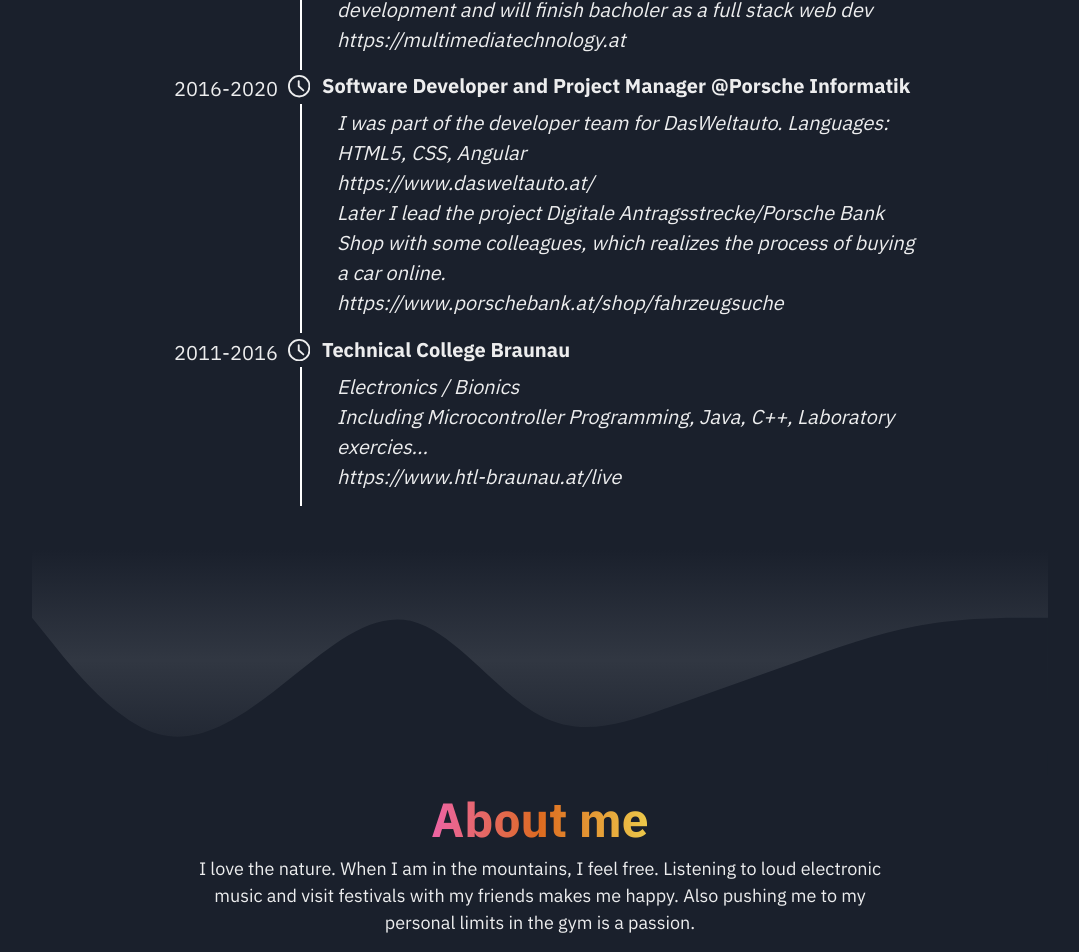
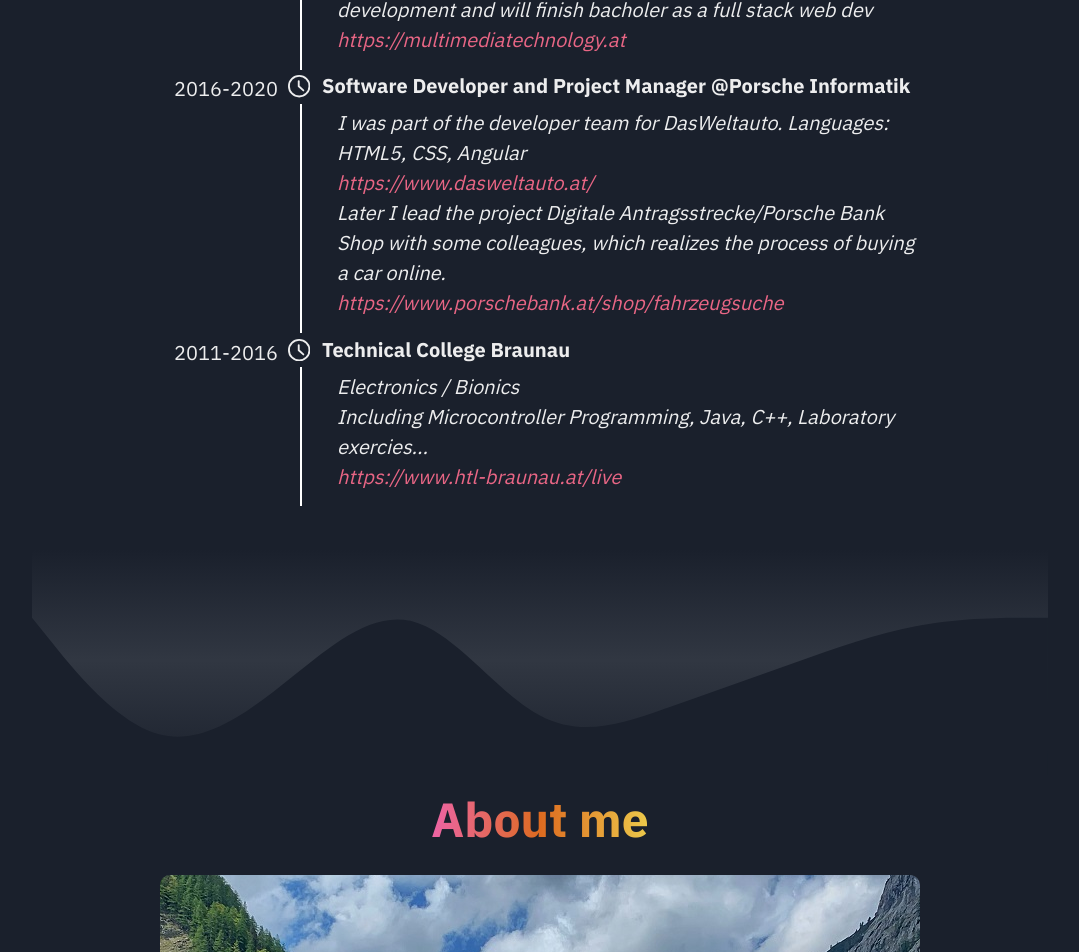
Before and after one commit to kerstin97/portfolio, a Next.js app in the folder portfolio/: page / in a window 1280 px wide. Shown: the part 1840-2792 px from the top of the page, without its empty margins (100-1179 px from the left). Built offline with nearby package versions, Linux system fonts and the light colour scheme.

Commit message:
footer, headingcomponent, stylefix, colored links

```diff
--- /dev/null
+++ b/portfolio/components/SectionHeading.js
@@ -0,0 +1,18 @@
+
+import { Heading, Center } from '@chakra-ui/react';
+
+export default function SectionHeading(props) {
+    return (
+        <Center>
+            <Heading
+                lineHeight={1.5}
+                bgGradient="linear(to-l, yellow.400, orange.500, pink.400)"
+                bgClip="text"
+                size="2xl"
+            >
+                {props.title}
+            </Heading>
+        </Center>
+
+    )
+}
--- a/portfolio/components/aboutme.js
+++ b/portfolio/components/aboutme.js
@@ -1,8 +1,9 @@
 import React, { useEffect, useCallback, useState } from 'react'
 import useEmblaCarousel from 'embla-carousel-react'
 import Autoplay from 'embla-carousel-autoplay'
-import { Image, Heading, Text, Center } from '@chakra-ui/react'
+import { Image, Box } from '@chakra-ui/react'
 import { PrevButton, NextButton } from './EmblaCarouselButtons'
+import SectionHeading from './SectionHeading'
 
 export default function AboutMe() {
     const [emblaRef, embla] = useEmblaCarousel({ loop: false }, [Autoplay()])
@@ -24,30 +25,10 @@ export default function AboutMe() {
       }, [embla, onSelect])
 
     return (
-        <section id="aboutme">
-            <Center>
-                <Heading
-                    lineHeight={1.5}
-                    bgGradient="linear(to-l, yellow.400, orange.500, pink.400)"
-                    bgClip="text"
-                    size="2xl"
-                >
-                    About me
-                </Heading>
-            </Center>
-            <Center>
-                <Text
-                    textAlign="center"
-                    fontSize="lg"
-                    width={["100%","100%","700px","800px"]}
-                    pl={["20px","20px","50px","50px"]}
-                    pr={["20px","20px","50px","50px"]}
-                >
-                    I love the nature. When I am in the mountains, I feel free. Listening to loud electronic music and visit festivals with my friends makes me happy. Also pushing me to my personal limits in the gym is a passion.
-                </Text>
-            </Center>
-
-            <div className="embla" >
+        <Box w="100%">
+            <section id="aboutme">
+                <SectionHeading title="About me" />
+                <div className="embla" >
                     <div className="embla__viewport"  ref={emblaRef}>
                         <div className="embla__container">
                             <div className="embla__slide">
@@ -79,7 +60,9 @@ export default function AboutMe() {
                     <PrevButton onClick={scrollPrev} enabled={prevBtnEnabled} />
                     <NextButton onClick={scrollNext} enabled={nextBtnEnabled} />
                 </div>
-        </section>
+            </section>
+        </Box>
+
 
     )
 }
--- a/portfolio/components/hello.js
+++ b/portfolio/components/hello.js
@@ -1,4 +1,4 @@
-import {  GridItem, Flex, Avatar, Heading, Text } from "@chakra-ui/react"
+import { Flex, Avatar, Heading, Text } from "@chakra-ui/react"
 
 export default function Hello() {
     return (
--- a/portfolio/components/navigation.js
+++ b/portfolio/components/navigation.js
@@ -79,15 +79,17 @@ export default function Navigation(props) {
                 flexDir="column"
                 height="100%"
             >
-                <Link onClick={() => setSelected('#')}  fontSize={[null,"xl","xl","2xl"]} style={router.asPath ==="/#" || router.asPath ==="/" ? style : null}>Hello</Link>
+                <Link
+                  _hover={style}
+                onClick={() => setSelected('#')}  fontSize={[null,"xl","xl","2xl"]} style={router.asPath ==="/#" || router.asPath ==="/" ? style : null}>Hello</Link>
                 <div className="vl"></div>
-                <Link onClick={() => setSelected('#projects')} fontSize={[null,"xl","xl","2xl"]} style={router.asPath ==="/#projects" ? style : null}>Projects</Link>
+                <Link _hover={style}  onClick={() => setSelected('#projects')} fontSize={[null,"xl","xl","2xl"]} style={router.asPath ==="/#projects" ? style : null }>Projects</Link>
                 <div className="vl"></div>
-                <Link onClick={() => setSelected('#timeline')} fontSize={[null,"xl","xl","2xl"]} style={router.asPath ==="/#timeline" ? style : null}>Timeline</Link>
+                <Link _hover={style}  onClick={() => setSelected('#timeline')} fontSize={[null,"xl","xl","2xl"]} style={router.asPath ==="/#timeline" ? style : null}>Timeline</Link>
                 <div className="vl"></div>
-                <Link onClick={() => setSelected('#aboutme')} fontSize={[null,"xl","xl","2xl"]} style={router.asPath ==="/#aboutme" ? style : null}>About Me</Link>
+                <Link _hover={style}  onClick={() => setSelected('#aboutme')} fontSize={[null,"xl","xl","2xl"]} style={router.asPath ==="/#aboutme" ? style : null}>About Me</Link>
                 <div className="vl"></div>
-                <Link onClick={() => setSelected('#hireme')} fontSize={[null,"xl","xl","2xl"]} style={router.asPath ==="/#hireme" ? style : null}>Hire Me</Link>
+                <Link _hover={style} onClick={() => setSelected('#hireme')} fontSize={[null,"xl","xl","2xl"]} style={router.asPath ==="/#hireme" ? style : null}>Hire Me</Link>
             </VStack>
 
             <Flex
--- a/portfolio/components/project.js
+++ b/portfolio/components/project.js
@@ -26,6 +26,7 @@ export default function Project(props) {
 
             <Link
                 href={props.link}
+                color="#E96685"
                 isExternal
             >
                 <Text fontSize="xl">More Details</Text>
--- a/portfolio/components/projects.js
+++ b/portfolio/components/projects.js
@@ -1,19 +1,11 @@
-import { Center, Heading, Flex } from '@chakra-ui/react';
+import { Flex } from '@chakra-ui/react';
 import Project from './project';
+import SectionHeading from './SectionHeading';
 
 export default function Projects() {
     return (
         <section id="projects">
-            <Center>
-                <Heading
-                    lineHeight={1.5}
-                    bgGradient="linear(to-l, yellow.400, orange.500, pink.400)"
-                    bgClip="text"
-                    size="2xl"
-                >
-                    Projects
-                </Heading>
-            </Center>
+            <SectionHeading title="Projects" />
 
              <Flex
                 flexWrap="wrap"
--- a/portfolio/components/timeline.js
+++ b/portfolio/components/timeline.js
@@ -1,18 +1,11 @@
 import {TimeIcon} from '@chakra-ui/icons';
 import {Heading, Center, Text, Link} from '@chakra-ui/react';
+import SectionHeading from './SectionHeading';
+
 export default function Timeline() {
     return (
         <section id="timeline">
-            <Center>
-                <Heading
-                    lineHeight={1.5}
-                    bgGradient="linear(to-l, yellow.400, orange.500, pink.400)"
-                    bgClip="text"
-                    size="2xl"
-                >
-                    Timeline
-                </Heading>
-            </Center>
+            <SectionHeading title="Timeline" />
 
             <div className="center-column">
                 <div className="timeline-container">
@@ -24,7 +17,7 @@ export default function Timeline() {
                                 <div className="timeline-entry-title"><Heading fontSize={["sm","lg","xl","xl"]}>Salzburg University of Applied Sciences</Heading></div>
                                 <div className="timeline-entry-discription"><i>
                                     <Text fontSize={["sm","lg","xl","xl"]}>This Study includes everything about Multimedia and web development and will finish bacholer as a full stack web dev</Text>
-                                    <Link href="https://multimediatechnology.at" target="_blank" rel="noopener noreferrer"><Text fontSize={["sm","lg","xl","xl"]}>https://multimediatechnology.at</Text></Link>
+                                    <Link href="https://multimediatechnology.at" color="#E96685" target="_blank" rel="noopener noreferrer"><Text fontSize={["sm","lg","xl","xl"]}>https://multimediatechnology.at</Text></Link>
                                 </i></div>
                             </div>
                         </div>
@@ -35,9 +28,9 @@ export default function Timeline() {
                                 <div className="timeline-entry-title"><Heading fontSize={["sm","lg","xl","xl"]}>Software Developer and Project Manager @Porsche Informatik</Heading></div>
                                 <div className="timeline-entry-discription"><i>
                                     <Text fontSize={["sm","lg","xl","xl"]}>I was part of the developer team for DasWeltauto. Languages: HTML5, CSS, Angular </Text>
-                                    <Link href="https://www.dasweltauto.at/" target="_blank" rel="noopener noreferrer"><Text fontSize={["sm","lg","xl","xl"]}>https://www.dasweltauto.at/</Text></Link>
+                                    <Link href="https://www.dasweltauto.at/" color="#E96685" target="_blank" rel="noopener noreferrer"><Text fontSize={["sm","lg","xl","xl"]}>https://www.dasweltauto.at/</Text></Link>
                                     <Text fontSize={["sm","lg","xl","xl"]}>Later I lead the project Digitale Antragsstrecke/Porsche Bank Shop with some colleagues, which realizes the process of buying a car online. </Text>
-                                    <Link href="https://www.porschebank.at/shop/fahrzeugsuche" target="_blank" rel="noopener noreferrer"><Text fontSize={["sm","lg","xl","xl"]}>https://www.porschebank.at/shop/fahrzeugsuche</Text></Link>
+                                    <Link href="https://www.porschebank.at/shop/fahrzeugsuche" color="#E96685" target="_blank" rel="noopener noreferrer"><Text fontSize={["sm","lg","xl","xl"]}>https://www.porschebank.at/shop/fahrzeugsuche</Text></Link>
                                 </i></div>
                             </div>
                         </div>
@@ -49,7 +42,7 @@ export default function Timeline() {
                                 <div className="timeline-entry-discription"><i>
                                     <Text fontSize={["sm","lg","xl","xl"]}>Electronics / Bionics </Text>
                                     <Text fontSize={["sm","lg","xl","xl"]}>Including Microcontroller Programming, Java, C++, Laboratory exercies...</Text>
-                                    <Link href="https://www.htl-braunau.at/live" target="_blank" rel="noopener noreferrer"><Text fontSize={["sm","lg","xl","xl"]}>https://www.htl-braunau.at/live</Text></Link>
+                                    <Link href="https://www.htl-braunau.at/live" color="#E96685" target="_blank" rel="noopener noreferrer"><Text fontSize={["sm","lg","xl","xl"]}>https://www.htl-braunau.at/live</Text></Link>
                                 </i></div>
                             </div>
                         </div>
--- a/portfolio/pages/index.js
+++ b/portfolio/pages/index.js
@@ -57,18 +57,9 @@ export default function Home() {
         <Navigation isDark={isDark} toggleColorMode={toggleColorMode}/>
       </main>
 
-      {/* <footer className={styles.footer}>
-        <a
-          href="https://vercel.com?utm_source=create-next-app&utm_medium=default-template&utm_campaign=create-next-app"
-          target="_blank"
-          rel="noopener noreferrer"
-        >
-          Powered by{' '}
-          <span className={styles.logo}>
-            <Image src="/vercel.svg" alt="Vercel Logo" width={72} height={16} />
-          </span>
-        </a>
-      </footer> */}
+       <footer className={styles.footer}>
+       &copy; 2021 Kerstin Reichinger
+      </footer>
     </div>
   )
 }
--- a/portfolio/styles/Home.module.css
+++ b/portfolio/styles/Home.module.css
@@ -16,7 +16,7 @@
   }
 }
 
-@media(min-width:1008px) and (max-width: 1500px){
+@media(min-width:1008px) {
   .main{
     padding: 4rem 100px;
   }
@@ -36,7 +36,6 @@
   display: flex;
   flex: 1;
   padding: 2rem 0;
-  border-top: 1px solid #eaeaea;
   justify-content: center;
   align-items: center;
 }
```
